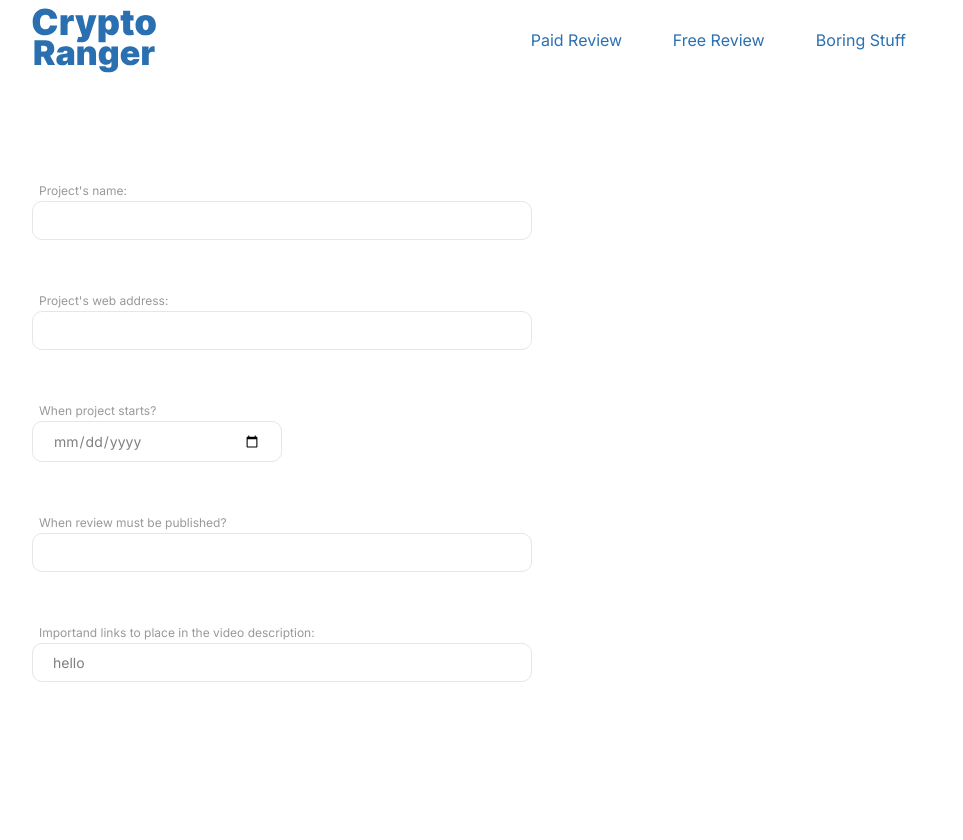
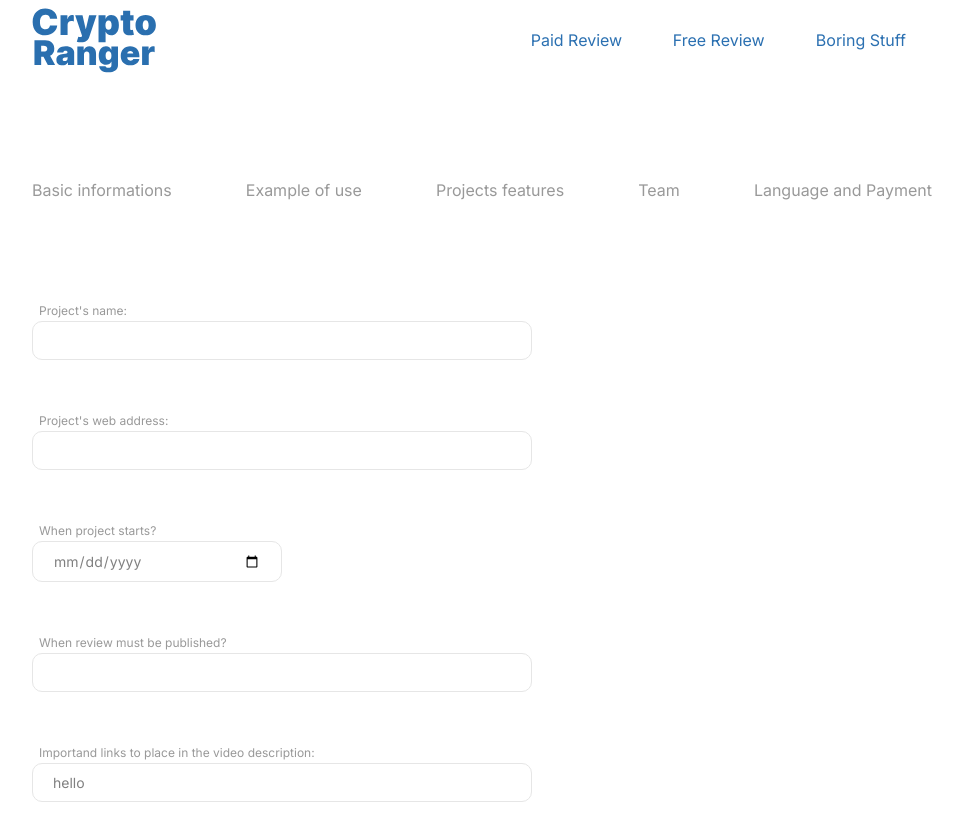
Before and after one commit to SimpleMB/CryptoRangerSimple, a Next.js app: page /paid/basicinformation in a window 1280 px wide. Shown: the top 840 px of the page, without its empty margins (158-1121 px from the left). Built offline with nearby package versions, Linux system fonts and the light colour scheme.

Commit message:
BreadCrumbs component with basic styles

```diff
--- /dev/null
+++ b/components/BreadCrumbs/BreadCrumbs.module.scss
@@ -0,0 +1,17 @@
+.breadCrumbs {
+  max-width: 1000px;
+  margin: 0 auto;
+  padding: 100px 50px 0;
+}
+
+.breadCrumbsList {
+  display: flex;
+  justify-content: space-between;
+  align-items: center;
+  width: 100%;
+}
+
+.breadCrumbsLink {
+  text-decoration: none;
+  color: hsla(0, 0, 60, 100%);
+}
--- /dev/null
+++ b/components/BreadCrumbs/BreadCrumbs.tsx
@@ -0,0 +1,60 @@
+import React from 'react';
+import Link from 'next/link';
+import styles from './BreadCrumbs.module.scss';
+
+interface BreadCrumbsLinkProps {
+  children: string;
+  active: boolean;
+  href?: string;
+}
+
+/* eslint-disable @typescript-eslint/indent */
+const BreadCrumbsLink = React.forwardRef<
+  HTMLAnchorElement,
+  BreadCrumbsLinkProps
+>(({ children, href }, ref) => {
+  return (
+    <a className={[styles.breadCrumbsLink].join(' ')} href={href} ref={ref}>
+      {children}
+    </a>
+  );
+});
+/* eslint-enable @typescript-eslint/indent */
+
+interface BreadCrumbsProps {
+  position: number;
+}
+
+const BreadCrumbs: React.FC<BreadCrumbsProps> = ({ position }) => {
+  return (
+    <nav className={styles.breadCrumbs}>
+      <ul className={styles.breadCrumbsList}>
+        <Link href="/paid/basicinformation" passHref>
+          <BreadCrumbsLink active={position >= 0}>
+            Basic informations
+          </BreadCrumbsLink>
+        </Link>
+        <Link href="/paid/exampleofuse" passHref>
+          <BreadCrumbsLink active={position >= 1}>
+            Example of use
+          </BreadCrumbsLink>
+        </Link>
+        <Link href="/paid/features" passHref>
+          <BreadCrumbsLink active={position >= 2}>
+            Projects features
+          </BreadCrumbsLink>
+        </Link>
+        <Link href="/paid/team" passHref>
+          <BreadCrumbsLink active={position >= 3}>Team</BreadCrumbsLink>
+        </Link>
+        <Link href="/paid/languageandpayment" passHref>
+          <BreadCrumbsLink active={position >= 4}>
+            Language and Payment
+          </BreadCrumbsLink>
+        </Link>
+      </ul>
+    </nav>
+  );
+};
+
+export default BreadCrumbs;
--- a/pages/paid/basicinformation/index.tsx
+++ b/pages/paid/basicinformation/index.tsx
@@ -1,4 +1,5 @@
 import { NextPage } from 'next';
+import BreadCrumbs from '../../../components/BreadCrumbs/BreadCrumbs';
 import Navigation from '../../../components/Navigation/Navigation';
 import BasicTemplate from '../../../Templates/BasicTemplate/BasicTemplate';
 
@@ -6,6 +7,7 @@ const index: NextPage = () => {
   return (
     <>
       <Navigation />
+      <BreadCrumbs position={0} />
       <BasicTemplate />
     </>
   );
```
